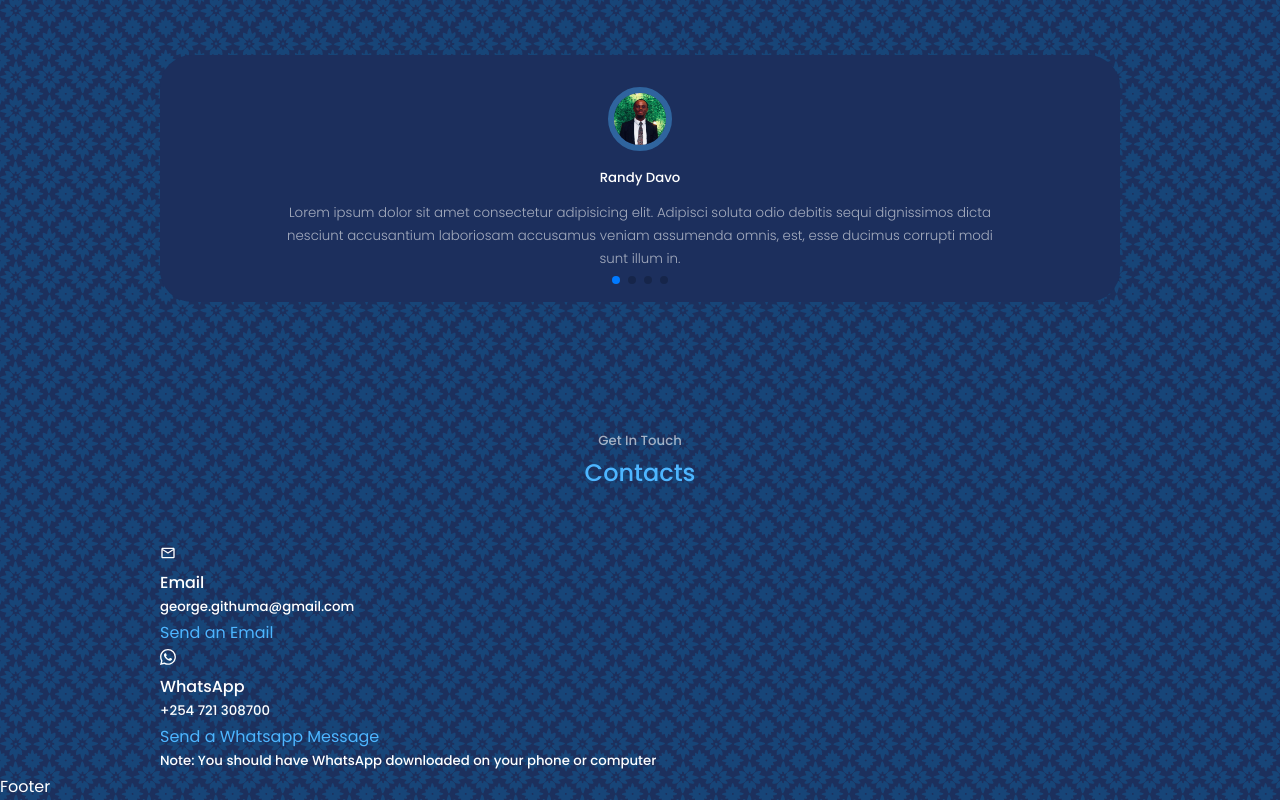
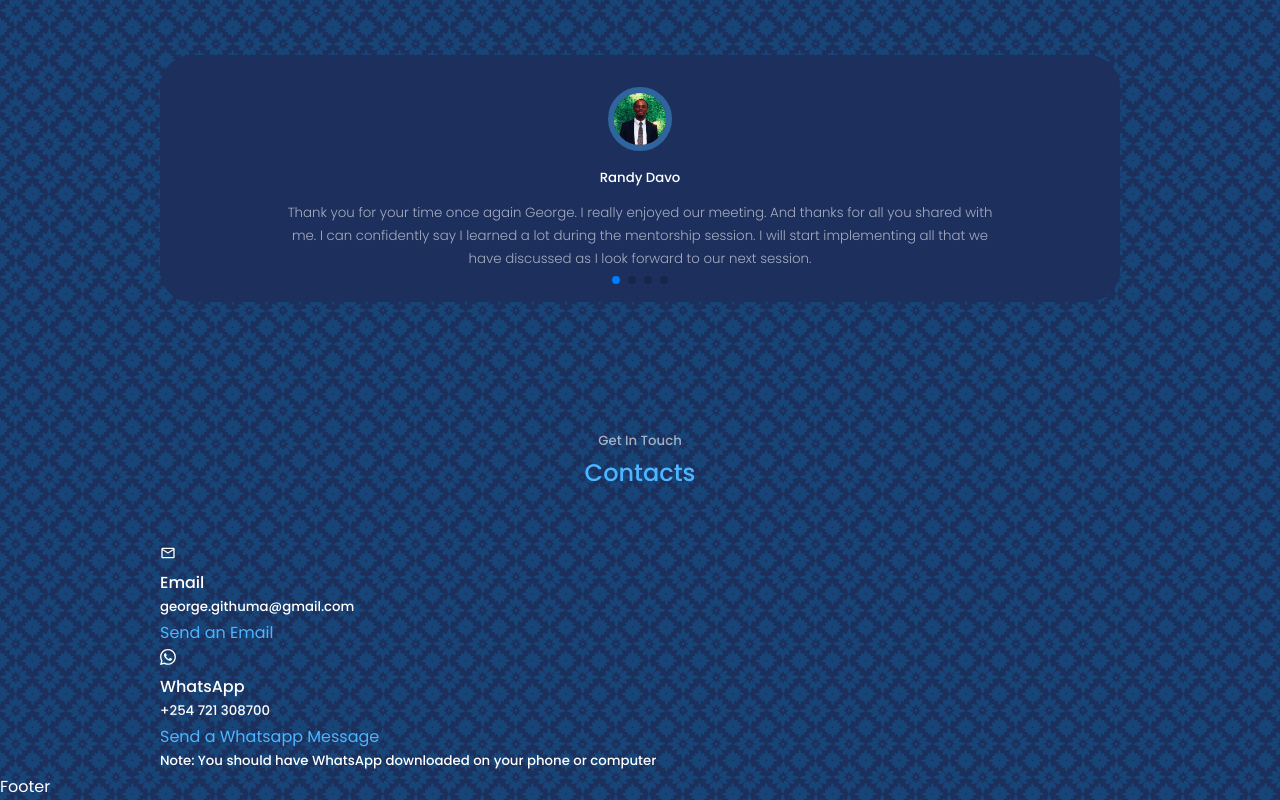
Before and after one commit to Gitthuma/george-githuma-portfolio-website, a React (Create React App) app: page / in a window 1280 px wide. Shown: the part 4156-4956 px from the top of the page. Built offline with nearby package versions, Linux system fonts and the light colour scheme.

Commit message:
Edited the content of the testimonial section

```diff
--- a/src/Components/Testimonials/Testimonials.jsx
+++ b/src/Components/Testimonials/Testimonials.jsx
@@ -20,25 +20,25 @@ const data = [
   {
     avatar: AVTR1,
     name: 'Randy Davo',
-    review: 'Lorem ipsum dolor sit amet consectetur adipisicing elit. Adipisci soluta odio debitis sequi dignissimos dicta nesciunt accusantium laboriosam accusamus veniam assumenda omnis, est, esse ducimus corrupti modi sunt illum in.'
+    review: 'Thank you for your time once again George. I really enjoyed our meeting. And thanks for all you shared with me. I can confidently say I learned a lot during the mentorship session. I will start implementing all that we have discussed as I look forward to our next session.'
   },
 
   {
     avatar: AVTR2,
     name: 'Chenai Chair',
-    review: 'Lorem ipsum dolor sit amet consectetur adipisicing elit. Adipisci soluta odio debitis sequi dignissimos dicta nesciunt accusantium laboriosam accusamus veniam assumenda omnis, est, esse ducimus corrupti modi sunt illum in.'
+    review: 'Thank you so much for our call last week noting the efforts of your work on Kiswahili Common Voice platform. It truly is fantastic to see how much time and effort you have put into this work. I look forward to continue working together in the coming days and seeing what we can achieve together.'
   },
 
   {
     avatar: AVTR3,
     name: 'Twahir Hussein',
-    review: 'Lorem ipsum dolor sit amet consectetur adipisicing elit. Adipisci soluta odio debitis sequi dignissimos dicta nesciunt accusantium laboriosam accusamus veniam assumenda omnis, est, esse ducimus corrupti modi sunt illum in.'
+    review: 'Thank you for the mentorship session with our students. They were really excited to see you code live, interacting with both the terminal and the IDE. This will go a long way in motivating them to work hard on their coding skills so that one day they can be like you.'
   },
 
   {
     avatar: AVTR4,
     name: 'Nermina Ljevakovic',
-    review: 'Lorem ipsum dolor sit amet consectetur adipisicing elit. Adipisci soluta odio debitis sequi dignissimos dicta nesciunt accusantium laboriosam accusamus veniam assumenda omnis, est, esse ducimus corrupti modi sunt illum in.'
+    review: 'Thanks for the discussions today George Githuma Njogu. Valuable perspectives shared. I look forward to working with you to mentor our current cohort on their projects. They are currently on their development stage of their applications and would appreciate your feedback on the applications they are developing.'
   }
 
 ]
```
